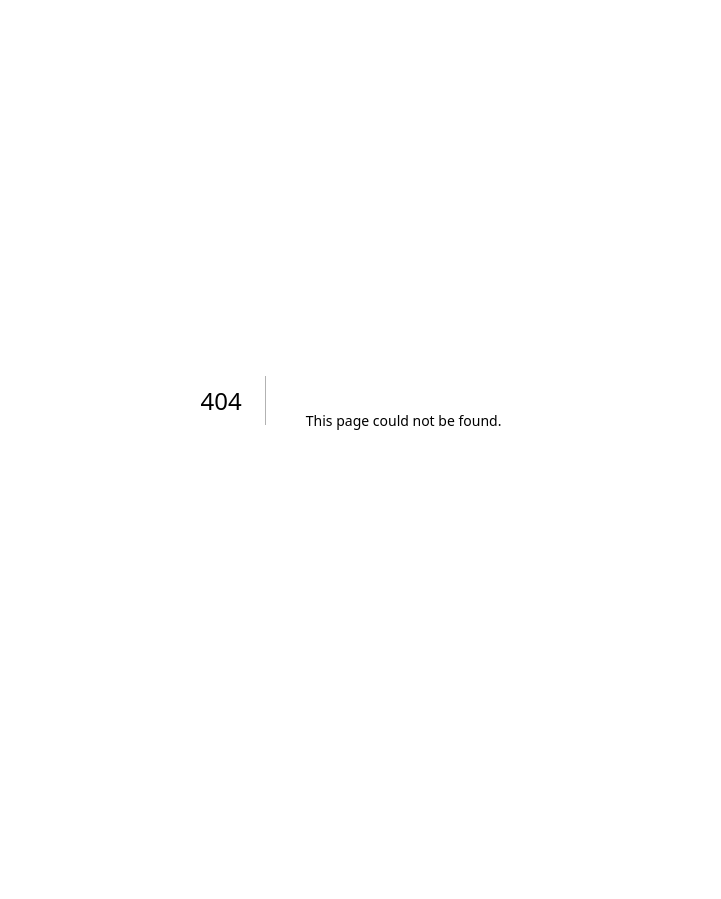
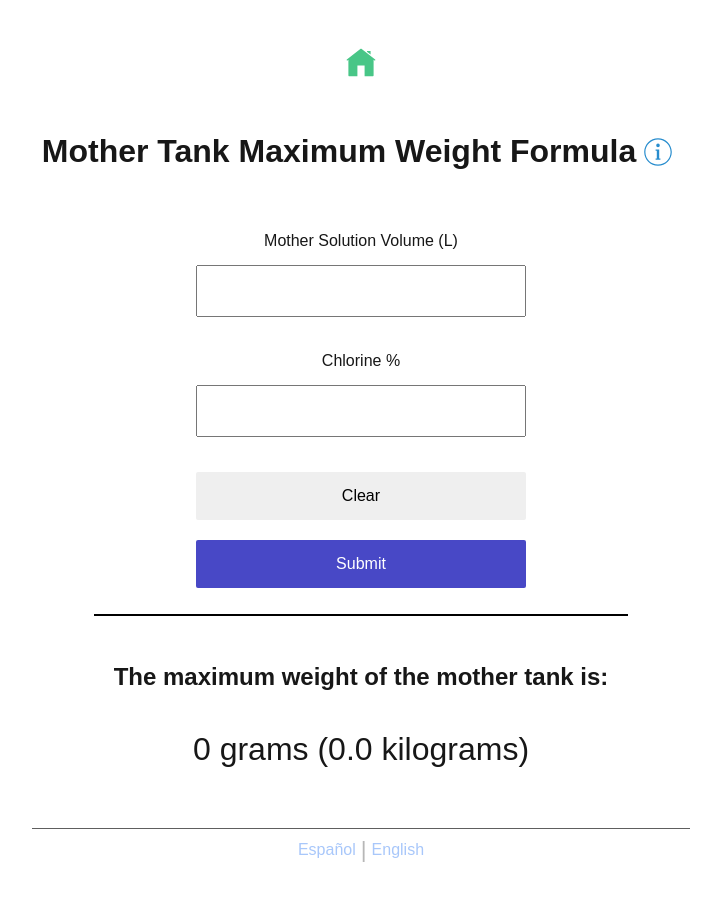
Before and after one commit to CivicTechAtlanta/agua-vida-poc, a Next.js app: page /agua-vida-poc/mother-tank-maximum-weight in a window 1280 px wide. Before the commit this address had no page. Shown: the whole page, without its empty margins (279-1000 px from the left). Before the commit the page ends 840 px from the top, so only its background shows below. Built offline with nearby package versions, Linux system fonts and the light colour scheme; a web font is replaced by a local one.

Commit message:
AV-10: added mother tank maximum weight formula page

```diff
--- a/src/app/locales/es.json
+++ b/src/app/locales/es.json
@@ -40,5 +40,10 @@
     "Container Size": "Tamaño del contenedor",
     "Try One": "Pruebe uno",
     "Try Two": "Pruebe dos",
-    "Try Three": "Pruebe tres"
+    "Try Three": "Pruebe tres",
+    "Mother Tank Maximum Weight": "Peso Máximo del Tanque Madre",
+    "kilograms": "kilogramos",
+    "Chlorine %": "% de Cloro",
+    "The maximum weight of the mother tank is": "El peso máximo del tanque madre es",
+    "Mother Tank Maximum Weight Formula": "Fórmula del peso máximo del tanque madre"
 }
--- /dev/null
+++ b/src/app/mother-tank-maximum-weight/components/Form.tsx
@@ -0,0 +1,86 @@
+"use client";
+
+import { useState } from "react";
+import { useTranslation } from "react-i18next";
+
+import Input from "./Input";
+
+type FormProps = {
+  onCalculate: (calculatedValue: number) => void;
+};
+
+export const MOTHER_TANK_MAX_CHLORINATION_CONCENTRATION = 5000;
+
+export default function Form({ onCalculate }: FormProps) {
+  const { t } = useTranslation();
+
+  const [formData, setFormData] = useState<{
+    motherSolutionVolume: number;
+    chlorinePercentage: number;
+  }>({
+    motherSolutionVolume: 0,
+    chlorinePercentage: 0
+  });
+
+  const handleChange = (event: React.ChangeEvent<HTMLInputElement>) => {
+    const { name, value } = event.target;
+    setFormData((prev) => ({
+      ...prev,
+      [name]: parseFloat(value) || 0,
+    }));
+  };
+
+  const clear = () => {
+    onCalculate(0);
+    setFormData({
+      motherSolutionVolume: 0,
+      chlorinePercentage: 0,
+    });
+  }
+
+  const handleSubmit = (event: React.FormEvent) => {
+    event.preventDefault();
+    const {
+      motherSolutionVolume,
+      chlorinePercentage
+    } = formData;
+
+    let motherTankMaximumWeightSolution;
+    if (chlorinePercentage != 0) {
+      motherTankMaximumWeightSolution =
+        (motherSolutionVolume * MOTHER_TANK_MAX_CHLORINATION_CONCENTRATION) /
+        (10 * chlorinePercentage);
+    } else {
+      motherTankMaximumWeightSolution = 0;
+    }
+
+    onCalculate(motherTankMaximumWeightSolution);
+  };
+
+  const motherSolutionVolumeLabel = `${t('Mother Solution Volume')} (${t('L')})`;
+  const chlorinationPercentageLabel = `${t('Chlorine %')}`;
+
+  return (
+    <form className="form" onSubmit={handleSubmit}>
+      <Input
+        label={motherSolutionVolumeLabel}
+        name="motherSolutionVolume"
+        min="0.01"
+        handleChange={handleChange}
+      ></Input>
+      <Input
+        label={chlorinationPercentageLabel}
+        name="chlorinePercentage"
+        min="0"
+        handleChange={handleChange}
+      ></Input>
+
+      <button type="reset" className="button" onClick={clear}>
+        {t('Clear')}
+      </button>
+      <button type="submit" className="primary button">
+        {t('Submit')}
+      </button>
+    </form>
+  );
+}
--- /dev/null
+++ b/src/app/mother-tank-maximum-weight/components/Input.tsx
@@ -0,0 +1,15 @@
+type InputProps = {
+  label: string;
+  name: string;
+  handleChange: (event: React.ChangeEvent<HTMLInputElement>) => void;
+  min?: string;
+};
+
+export default function Input({ label, name, min, handleChange }: InputProps) {
+  return (
+    <div className="input-group">
+      <p>{label}</p>
+      <input name={name} min={min} type="number" onChange={handleChange} step="0.01"></input>
+    </div>
+  );
+}
--- /dev/null
+++ b/src/app/mother-tank-maximum-weight/page.tsx
@@ -0,0 +1,47 @@
+"use client";
+
+import { useState } from "react";
+import { useTranslation } from "react-i18next";
+
+import Form from "./components/Form";
+import Home from "../components/Home/Home";
+import Modal from '../components/Modal/Modal';
+import LanguageSelector from "../components/LanguageSelector/LanguageSelector";
+
+export default function MotherTankMaximumWeightFormula() {
+  const { t } = useTranslation();
+
+  const [motherWeightMaximumWeightSolution, setMotherWeightMaximumWeightSolution] = useState(0);
+  const [showModal, setShowModal] = useState(null as string | null);
+
+
+  const handleCalculate = (calculatedValue: number) => {
+    setMotherWeightMaximumWeightSolution(calculatedValue);
+  };
+
+  return (
+    <div className="center">
+      <Home></Home>
+      <h1 className="pageHeader">
+        {t('Mother Tank Maximum Weight Formula')}
+        <svg onClick={() => setShowModal('info')} fill="#288DCE" viewBox="0 0 50 50"><path d="M 25 2 C 12.309295 2 2 12.309295 2 25 C 2 37.690705 12.309295 48 25 48 C 37.690705 48 48 37.690705 48 25 C 48 12.309295 37.690705 2 25 2 z M 25 4 C 36.609824 4 46 13.390176 46 25 C 46 36.609824 36.609824 46 25 46 C 13.390176 46 4 36.609824 4 25 C 4 13.390176 13.390176 4 25 4 z M 25 11 A 3 3 0 0 0 22 14 A 3 3 0 0 0 25 17 A 3 3 0 0 0 28 14 A 3 3 0 0 0 25 11 z M 21 21 L 21 23 L 22 23 L 23 23 L 23 36 L 22 36 L 21 36 L 21 38 L 22 38 L 23 38 L 27 38 L 28 38 L 29 38 L 29 36 L 28 36 L 27 36 L 27 21 L 26 21 L 22 21 L 21 21 z" /></svg>
+      </h1>
+
+      <Form onCalculate={handleCalculate}></Form>
+
+      <div className="result-wrapper">
+        <h2>{`${t('The maximum weight of the mother tank is')}:`}</h2>
+        <p className="answer">
+          {`${Math.trunc(motherWeightMaximumWeightSolution)} ${t('grams')}`} {`(${(motherWeightMaximumWeightSolution / 1000).toFixed(1)} ${t('kilograms')})`}
+        </p>
+      </div>
+
+      <Modal
+        show={showModal === 'info'}
+        closeModal={() => setShowModal(null)}
+        headerText='How to Determine Maximum Mother Tank Weight'
+        imageKey='CHLORINE_WEIGHT'></Modal>
+      <LanguageSelector></LanguageSelector>
+    </div>
+  );
+}
```
